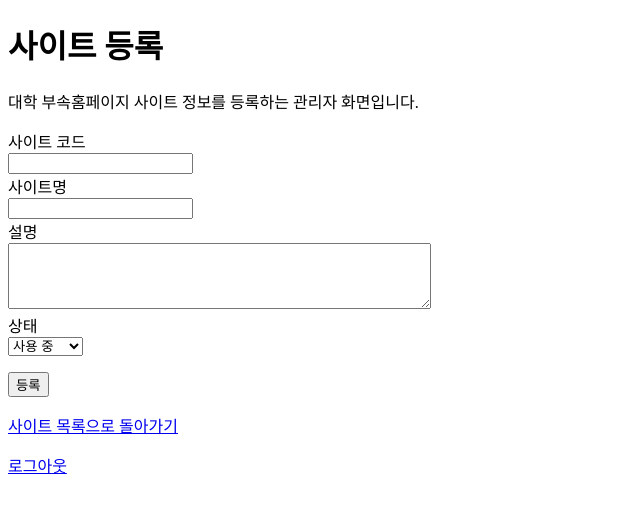
After one commit to kimsixsue/university-cms-php, a PHP site: page /app/Views/admin/sites/create.php in a window 1280 px wide. The commit adds this page. Shown: the top 513 px of the page, without its empty margins (0-640 px from the left). Run offline with PHP 8.4, Linux system fonts and the light colour scheme.

Commit message:
Add admin site create form

```diff
--- /dev/null
+++ b/app/Views/admin/sites/create.php
@@ -0,0 +1,51 @@
+<!DOCTYPE html>
+<html lang="ko">
+<head>
+    <meta charset="UTF-8">
+    <title>사이트 등록 - University CMS PHP</title>
+</head>
+<body>
+    <h1>사이트 등록</h1>
+
+    <p>
+        대학 부속홈페이지 사이트 정보를 등록하는 관리자 화면입니다.
+    </p>
+
+    <form method="post" action="/admin/sites">
+        <div>
+            <label for="site_code">사이트 코드</label><br>
+            <input type="text" id="site_code" name="site_code">
+        </div>
+
+        <div>
+            <label for="name">사이트명</label><br>
+            <input type="text" id="name" name="name">
+        </div>
+
+        <div>
+            <label for="description">설명</label><br>
+            <textarea id="description" name="description" rows="4" cols="50"></textarea>
+        </div>
+
+        <div>
+            <label for="status">상태</label><br>
+            <select id="status" name="status">
+                <option value="active">사용 중</option>
+                <option value="inactive">사용 중지</option>
+            </select>
+        </div>
+
+        <p>
+            <button type="submit">등록</button>
+        </p>
+    </form>
+
+    <p>
+        <a href="/admin/sites">사이트 목록으로 돌아가기</a>
+    </p>
+
+    <p>
+        <a href="/admin/logout">로그아웃</a>
+    </p>
+</body>
+</html>
--- a/app/Views/admin/sites/index.php
+++ b/app/Views/admin/sites/index.php
@@ -9,6 +9,10 @@
 
     <p>
         대학 부속홈페이지 사이트 목록을 확인하는 관리자 화면입니다.
+    </p>
+
+    <p>
+        <a href="/admin/sites/create">사이트 등록</a>
     </p>
 
     <table border="1" cellpadding="8" cellspacing="0">
```
Also changed, not shown: public/index.php (+7 -0 lines).
